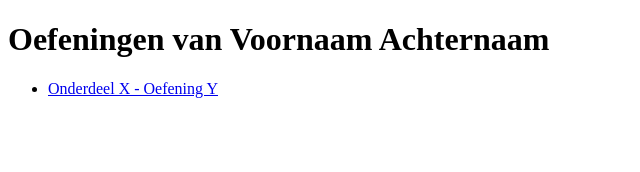
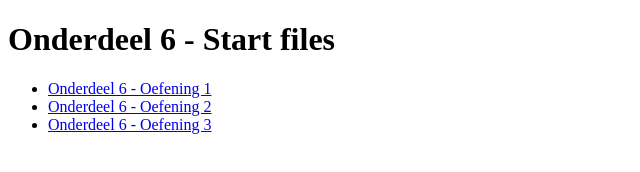
Before and after one commit to UCLL-FEG-Leuven/onderdeel6-backend, a website: page Client/Public/index.html in a window 1280 px wide. Shown: the whole page, without its empty margins (0-640 px from the left). Drawn offline with Linux system fonts and the light colour scheme.

Commit message:
Klaarstomren voor deploy op Azure

```diff
--- a/Client/Public/index.html
+++ b/Client/Public/index.html
@@ -4,12 +4,14 @@
     <meta charset="UTF-8">
     <meta http-equiv="X-UA-Compatible" content="IE=edge">
     <meta name="viewport" content="width=device-width, initial-scale=1.0">
-    <title>Oefeningen van Voornaam Achternaam</title>
+    <title>Onderdeel 6 - Start files</title>
 </head>
 <body>
-   <h1>Oefeningen van Voornaam Achternaam</h1>
+   <h1>Onderdeel 6 - Start files</h1>
    <ul>
-    <li><a href="OnderdeelX/OefeningY/index.html">Onderdeel X - Oefening Y</a></li>
+    <li><a href="Onderdeel6/Oefening1/index.html">Onderdeel 6 - Oefening 1</a></li>
+    <li><a href="Onderdeel6/Oefening2/index.html">Onderdeel 6 - Oefening 2</a></li>
+    <li><a href="Onderdeel6/Oefening3/index.html">Onderdeel 6 - Oefening 3</a></li>
    </ul>
 </body>
 </html>
--- a/Server/package.json
+++ b/Server/package.json
@@ -14,6 +14,7 @@
   "author": "Voornaam Achternaam",
   "license": "UNLICENSED",
   "dependencies": {
+    "cors": "^2.8.5",
     "express": "^4.18.2"
   },
   "devDependencies": {
--- a/Server/server.js
+++ b/Server/server.js
@@ -1,5 +1,6 @@
 // const express = require("express") -> in package.json wordt via type="module" aangegeven dat we ES6 module syntax gebruiken
 import express from "express";
+import cors from "cors";
 import { join } from "path";
 import __dirname from "./__dirname.js";
 
@@ -8,6 +9,7 @@ import GetalRadenSpel from "./Oefening2/getal-raden-spel.js";
 const app = express();
 const port = process.env.PORT ? process.env.PORT : 3000;
 
+app.use(cors());
 app.use(express.json());
 
 app.use("/", express.static(join(__dirname, '..', 'Client', 'Public')));
--- /dev/null
+++ b/hostingstart.js
@@ -0,0 +1 @@
+require("./Server/server.js");
--- a/package.json
+++ b/package.json
@@ -2,6 +2,7 @@
   "name": "onderdeel6-start",
   "version": "0.0.1",
   "description": "Front end gevorderd: startcode voor de oefeningen van onderdeel 6.",
+  "main": "hostingstart.js",
   "scripts": {
     "start": "cd Server & npm run start"
   },
```
Also changed, not shown: README.md, 2 other files.
